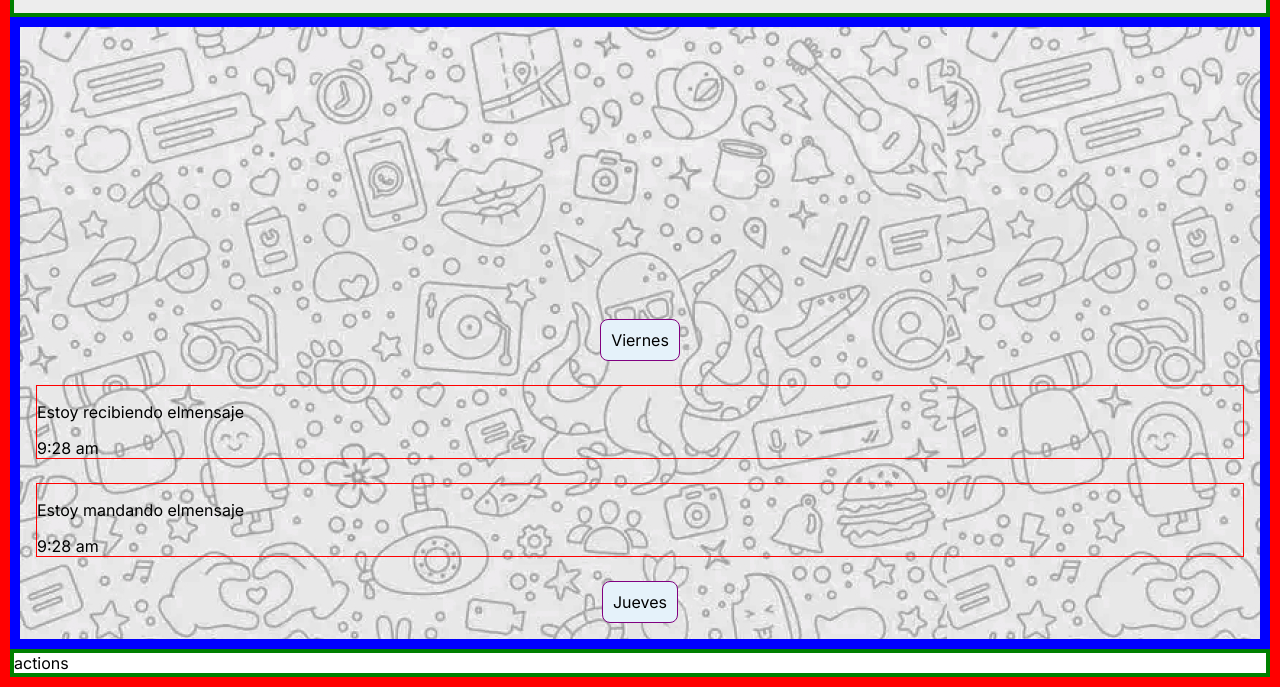
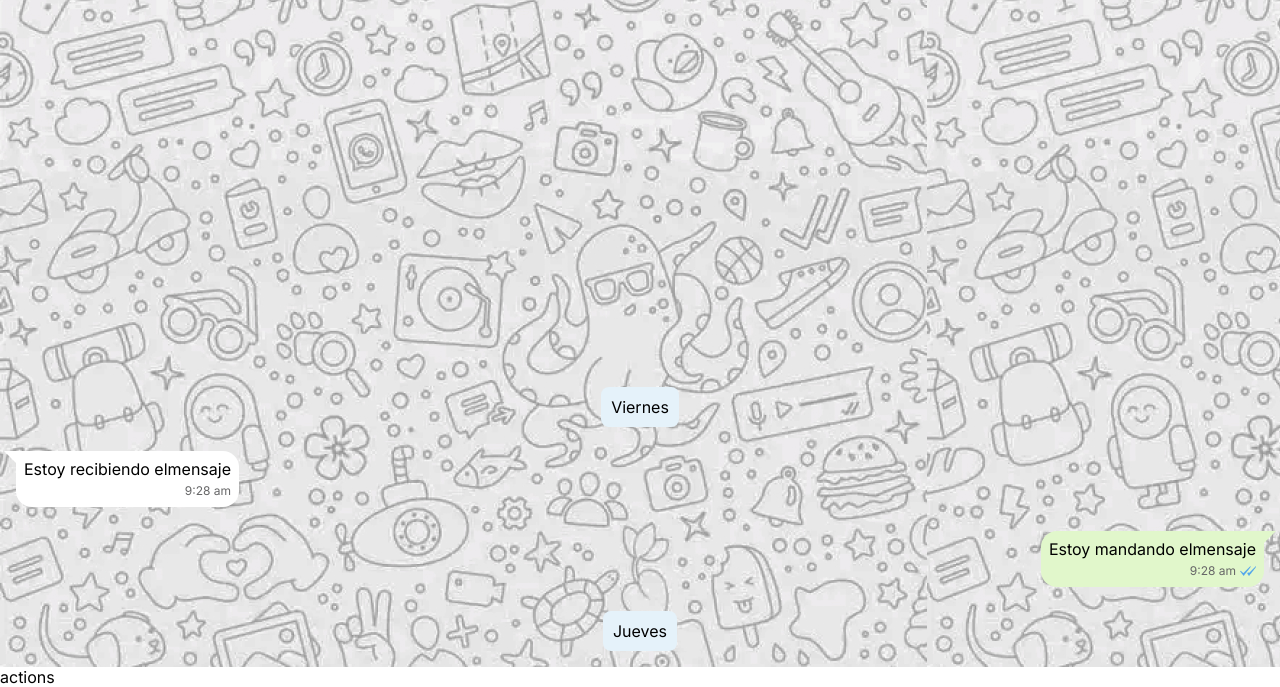
Before and after one commit to DavidL88/whatzap, a plain HTML site: page index.html in a window 1280 px wide. Shown: the part 113-800 px from the top of the page. Drawn offline with Linux system fonts and the light colour scheme.

Commit message:
whatzappfinal07.07

```diff
--- a/css/chat.css
+++ b/css/chat.css
@@ -1,5 +1,4 @@
 .chat {
-    border: 10px solid red;
     box-sizing: border-box;
     display: flex;
     flex-direction: column;
@@ -8,5 +7,5 @@
 
 
 .chat > * {
-    border: 4px solid green;
+    /* border: 4px solid green; */
 }
--- a/css/date.css
+++ b/css/date.css
@@ -1,5 +1,4 @@
 .date {
-    border: 1px solid purple;
     background-color: #E5F2FA;
     border-radius: .5rem;
     padding: .625rem;
--- a/css/message-list.css
+++ b/css/message-list.css
@@ -3,7 +3,6 @@
 
 .message-list {
     flex-grow: 1;
-    border: 10px solid blue;
     display: flex;
     flex-direction: column-reverse;
     gap: 1.5rem;
--- a/css/message.css
+++ b/css/message.css
@@ -1,3 +1,76 @@
 .message {
-    border: 1px solid red;
+    background: white;
+    padding: .5rem;
+    font: var(--body-16regular);
+    display: flex;
+    flex-direction: column;
+    gap: .25rem;
+    position: relative;
 }
+
+.message-text {
+    margin: 0;
+
+}
+
+.message.is-receiver {
+    background-color: var(--white);
+    align-self: flex-start;
+    border-radius:  0 1rem 1rem 1rem;
+}
+
+.message.message.is-receiver::before {
+    content: '';
+    position: absolute;
+    inset-block-start: 0;
+    inset-inline-end: 100%;
+    inline-size: 12px;
+    block-size: 12px;
+    box-sizing: border-box;
+    border-inline-start: 6px solid transparent;
+    border-inline-end: 6px solid var(--white);
+    border-block-start: 6px solid var(--white);
+    border-block-end: 6px solid transparent;
+}
+
+.message.message.is-sender::before {
+    content: '';
+    position: absolute;
+    inset-block-start: 0;
+    inset-inline-start: 100%;
+    inline-size: 12px;
+    block-size: 12px;
+    box-sizing: border-box;
+    border-inline-start: 6px solid var(--green-1);
+    border-inline-end: 6px solid transparent;
+    border-block-start: 6px solid var(--green-1);
+    border-block-end: 6px solid transparent;
+}
+
+.message.is-sender {
+    background-color: var(--green-1);
+    align-self: flex-end;
+    border-radius: 1rem 0 1rem 1rem;
+}
+
+.message-date {
+    font: var(--caption-12regular);
+    color: var(--grey);
+}
+
+.message-status {
+    inline-size: 1rem;
+    block-size: 1rem;
+}
+
+.message-status.is-dobleCheck {
+    background-image: url('../images/doublecheck.png');
+    background-repeat: no-repeat;
+    background-position: center;
+}
+
+.message-details {
+    display: flex;
+    justify-content: flex-end;
+    gap: .25rem;
+}
--- a/index.html
+++ b/index.html
@@ -47,6 +47,7 @@
                 </div>
             </div>
             <div class="date">Viernes</div>
+            <div class="random"></div>
         </div>
         <div class="action-list">
             actions
```
Also changed, not shown: images/doublecheck.png (added).
